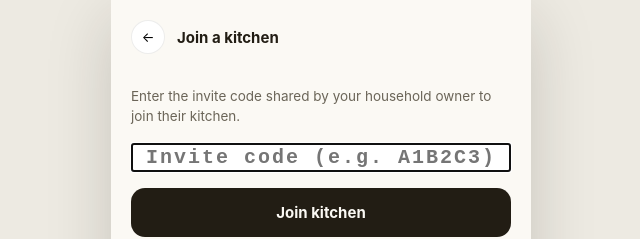
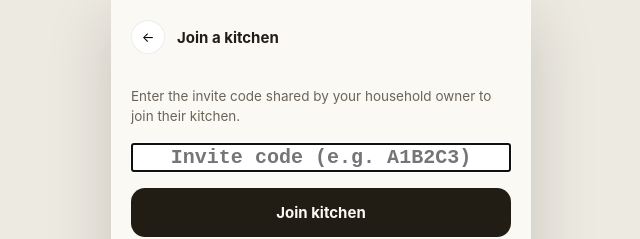
Before and after one commit to anishenosmathew/kitchenstock, a React (Vite) app in the folder frontend/: page /join-kitchen in a window 1280 px wide. Shown: the top 239 px of the page, without its empty margins (319-959 px from the left). Built offline with nearby package versions, Linux system fonts and the light colour scheme; no server answers; sample sign-in values are in the browser's storage.

Commit message:
Updated place holder

```diff
--- a/frontend/src/pages/JoinKitchen.jsx
+++ b/frontend/src/pages/JoinKitchen.jsx
@@ -42,7 +42,7 @@ export default function JoinKitchen() {
           value={code}
           onChange={(e) => setCode(e.target.value.toUpperCase())}
           maxLength={6}
-          style={{ fontFamily: 'monospace', fontSize: 20, fontWeight: 700, letterSpacing: '0.1em', textAlign: 'center' }}
+          style={{ fontFamily: 'monospace', fontSize: 20, fontWeight: 700, letterSpacing: '.0009em', textAlign: 'center' }}
           autoFocus
         />
         {error && <p className="error-text">{error}</p>}
```
